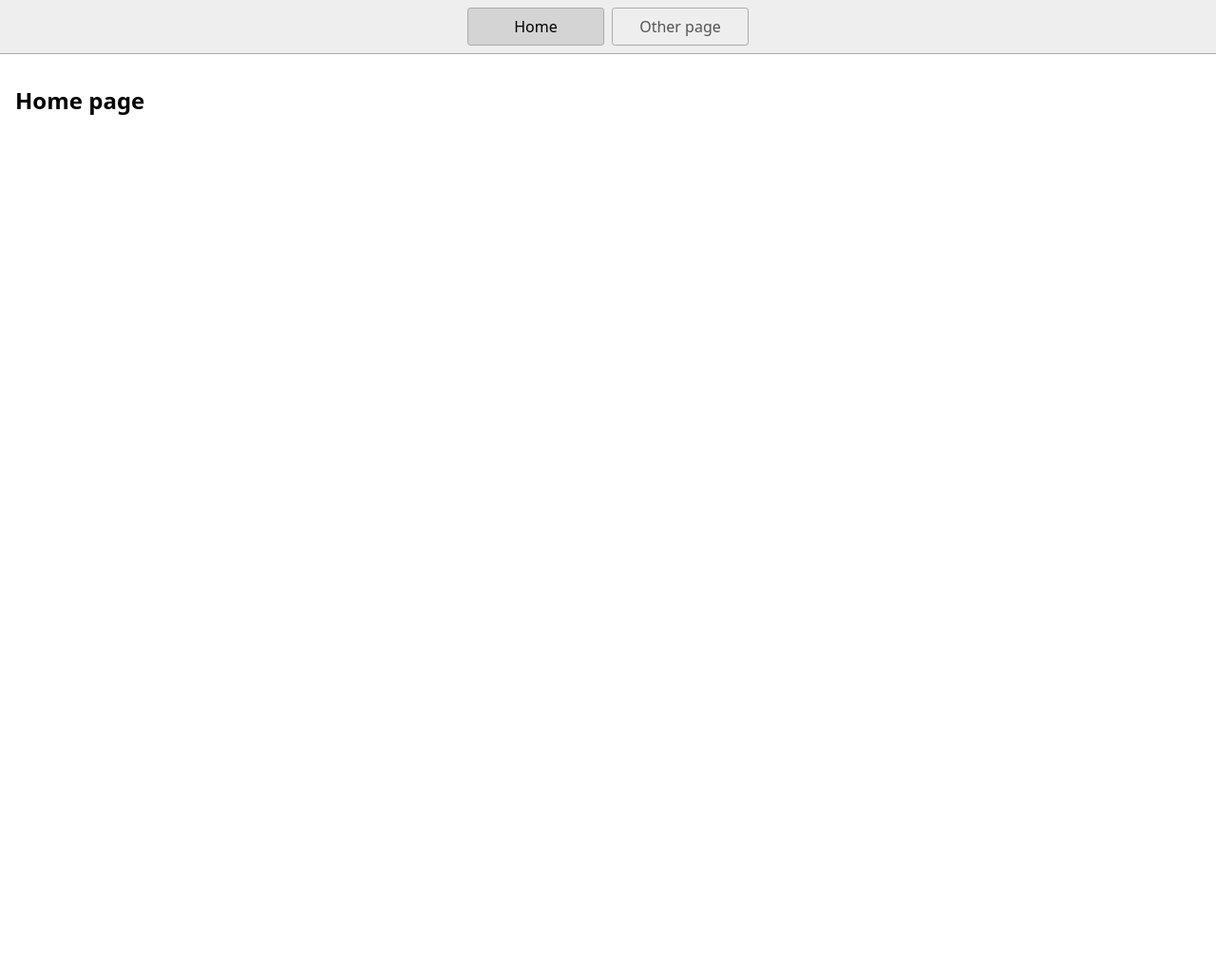
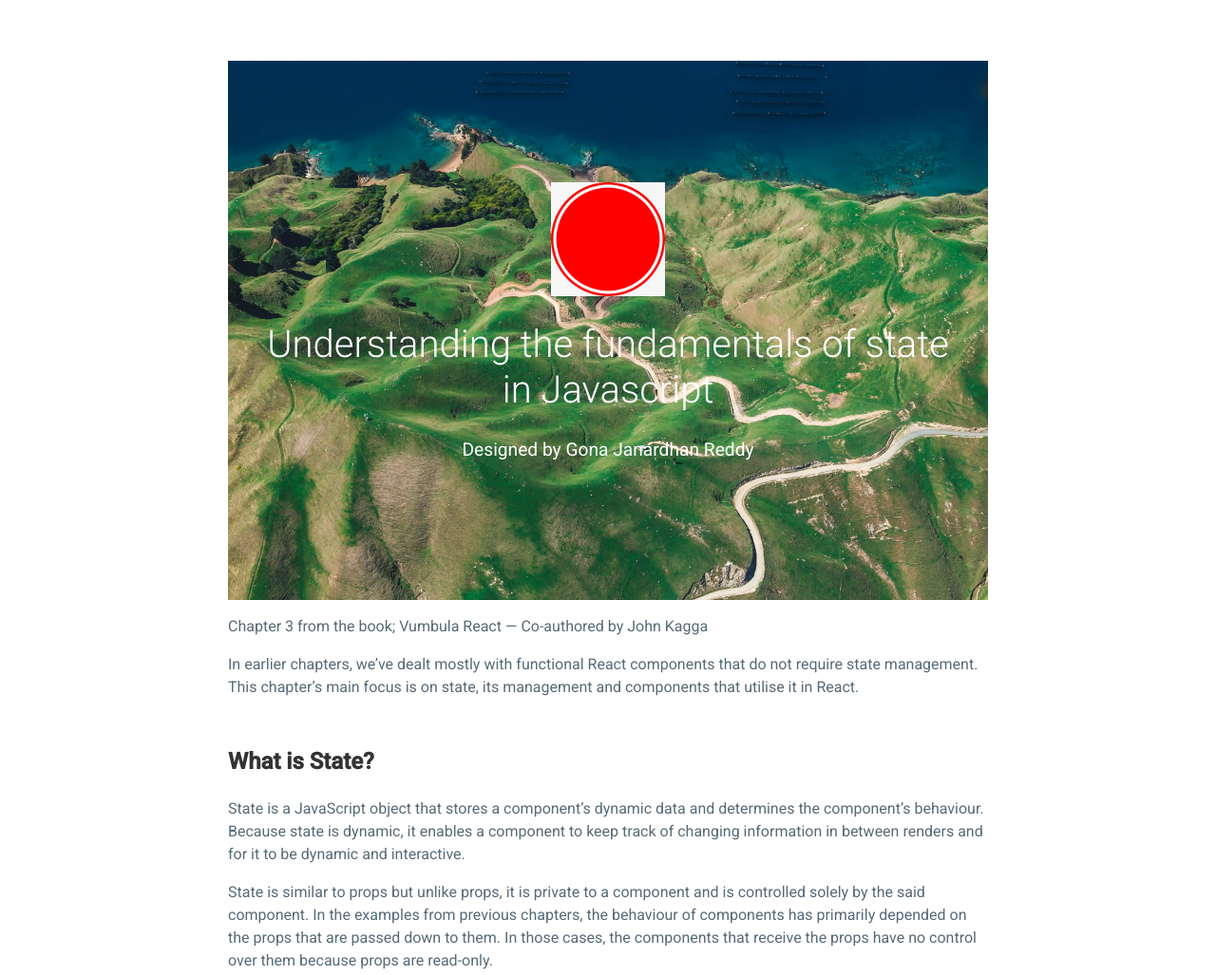
Before and after one commit to ReddyGona/html-code1, a website: page index.html in a window 1280 px wide. Shown: the top 1027 px of the page at 95% size. Before the commit the page ends 800 px from the top, so only its background shows below. Drawn offline with Linux system fonts and the light colour scheme.

Commit message:
Updated code

```diff
--- a/index.html
+++ b/index.html
@@ -1,23 +1,111 @@
 <!DOCTYPE html>
 <html lang="en">
-  <head>
-    <title>Home</title>
-    <meta charset="UTF-8" />
-    <meta name="viewport" content="width=device-width" />
-    <!--
-      Need a visual blank slate?
-      Remove all code in `styles.css`!
-    -->
-    <link rel="stylesheet" href="styles.css" />
-    <script type="module" src="script.js"></script>
-  </head>
-  <body>
-    <nav>
-      <a href="/" aria-current="page">Home</a>
-      <a href="/page2.html">Other page</a>
-    </nav>
-    <main>
-      <h1>Home page</h1>
-    </main>
-  </body>
+
+<head>
+    <meta charset="UTF-8">
+    <meta http-equiv="X-UA-Compatible" content="IE=edge">
+    <meta name="viewport" content="width=device-width, initial-scale=1.0">
+    <link rel="stylesheet" href="./styles.css">
+    <title>Question 1</title>
+</head>
+<main>
+    <header>
+        <img src="logo.jpg" alt="Logo" class="logo-image" />
+        <h1>
+            Understanding the fundamentals of state in Javascript
+        </h1>
+        <p>
+            Designed by Gona Janardhan Reddy
+        </p>
+    </header>
+
+    <body>
+        <div class="introduction">
+            <p>Chapter 3 from the book; Vumbula React — Co-authored by
+                John Kagga
+            </p>
+
+            <p>
+                In earlier chapters, we’ve dealt mostly with functional React components that do not require state
+                management. This chapter’s main focus is on state, its management and components that utilise it in
+                React.
+            </p>
+        </div>
+
+        <div class="section-1">
+            <h2>
+                What is State?
+            </h2>
+
+            <p>
+                State is a JavaScript object that stores a component’s dynamic data and determines the component’s
+                behaviour. Because state is dynamic, it enables a component to keep track of changing information in
+                between renders and for it to be dynamic and interactive.
+            </p>
+
+            <p>
+                State is similar to props but unlike props, it is private to a component and is controlled solely by the
+                said component. In the examples from previous chapters, the behaviour of components has primarily
+                depended on the props that are passed down to them. In those cases, the components that receive the
+                props have no control over them because props are read-only.
+            </p>
+        </div>
+
+        <div class="section-2">
+            <h2>
+                Adding State to a Class Component
+            </h2>
+
+            <pre>
+                class Greeting extends React.Component {
+                    render(){
+                      return &lt;h1&gt;I’m a component in need of some state! &lt;/h1&gt;;
+                    }
+                  }
+            </pre>
+
+            <p>
+                Adding state to the Greeting component above involves defining within the class component, a constructor
+                function that assigns the initial state using this.state.
+            </p>
+
+            <pre>
+                class Greeting extends React.Component {
+                    constructor(props) {
+                     super(props);
+                       // Define your state object here
+                       this.state = {
+                         name: ‘Jane Doe’
+                       }
+                     }
+                     render(){
+                       return &lt;h1&gt;Hello { this.state.name }&lt;/h1&gt;;
+                     }
+                  }
+            </pre>
+        </div>
+
+        <div class="third-section">
+            <h2>
+                Investigating State using React Dev Tools
+            </h2>
+
+            <p>
+                The devtools are available for download on both Mozilla Firefox Add-ons and the Chrome Web Store. Follow
+                the appropriate link to install the devtools depending on which browser you have installed on your
+                computer.
+            </p>
+
+            <p>
+                Throughout the rest of this book, Chrome will be used as the browser of choice. In order to confirm
+                successful installation of the devtools on Chrome, open the developer tools window using Cmd+Opt+I on a
+                Mac or Ctrl+Alt+I on a windows PC. You should now see a React tab.
+            </p>
+        </div>
+    </body>
+</main>
+
+
+</body>
+
 </html>
--- a/styles.css
+++ b/styles.css
@@ -1,46 +1,105 @@
-* {
-  box-sizing: border-box;
+@import "https://fonts.googleapis.com/css?family=Roboto:300,400,500";
+
+body {
+  margin: 0 auto;
+  max-width: 50em;
+  font-family: "Helvetica", "Arial", sans-serif;
+  line-height: 1.5;
+  padding: 4em 1em;
+  color: #555;
+}
+
+h2 {
+  margin-top: 1em;
+  padding-top: 1em;
+}
+
+h1,
+h2,
+strong {
+  color: #333;
+}
+
+code,
+pre {
+  background: #eee;
+}
+
+code {
+  padding: 2px 4px;
+  vertical-align: text-bottom;
+}
+
+pre {
+  padding: 1em;
+}
+
+a {
+  color: #e81c4f;
 }
 
 body {
-  margin: 0;
-  font-family: system-ui, sans-serif;
-  color: black;
-  background-color: white;
+  color: #566b78;
 }
 
-nav {
-  display: flex;
-  flex-wrap: wrap;
-  align-items: center;
-  justify-content: center;
-  padding: 0.5rem;
-  gap: 0.5rem;
-  border-bottom: solid 1px #aaa;
-  background-color: #eee;
+code,
+pre {
+  background: #f5f7f9;
+  border-bottom: 1px solid #d8dee9;
+  color: #a7adba;
 }
 
-nav a {
-  display: inline-block;
-  min-width: 9rem;
-  padding: 0.5rem;
-  border-radius: 0.2rem;
-  border: solid 1px #aaa;
-  text-align: center;
-  text-decoration: none;
-  color: #555;
+pre {
+  border-left: 2px solid #69c;
 }
 
-nav a[aria-current='page'] {
-  color: #000;
-  background-color: #d4d4d4;
+body {
+  font-family: "Roboto", "Helvetica", "Arial", sans-serif;
 }
 
-main {
-  padding: 1rem;
+header {
+  background-color: #263d36;
+  background-image: url("background.webp");
+  background-position: center top;
+  background-repeat: no-repeat;
+  background-size: cover;
+  line-height: 1.2;
+  padding: 10vw 2em;
+  text-align: center;
 }
 
-h1 {
-  font-weight: bold;
-  font-size: 1.5rem;
+header img {
+  display: inline-block;
+  height: 120px;
+  vertical-align: top;
+  width: 120px;
 }
+
+header h1 {
+  color: white;
+  font-size: 2.5em;
+  font-weight: 300;
+}
+
+header a {
+  border: 1px solid #e81c4f;
+  border-radius: 290486px;
+  color: white;
+  font-size: 0.6em;
+  letter-spacing: 0.2em;
+  padding: 1em 2em;
+  text-transform: uppercase;
+  text-decoration: none;
+  transition: none 200ms ease-out;
+  transition-property: color, background;
+}
+
+header a:hover {
+  background: #e81c4f;
+  color: white;
+}
+
+header P {
+  font-size: 1.2em;
+  color: white;
+}
```
Also changed, not shown: page2.html (deleted, +0 -19 lines), background.webp (added), logo.jpg (added), 1 other file.
